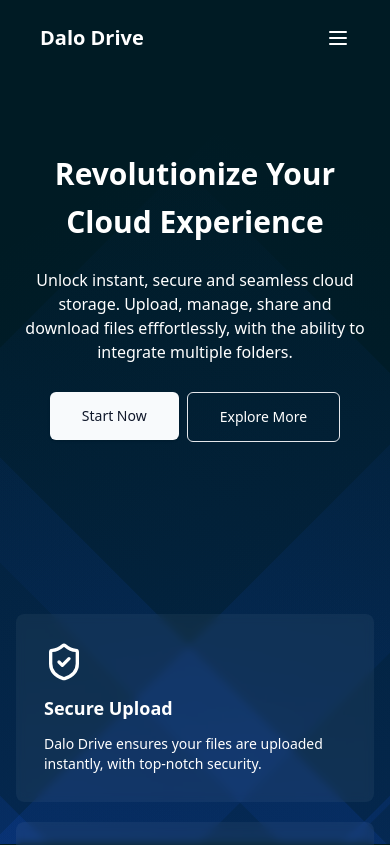
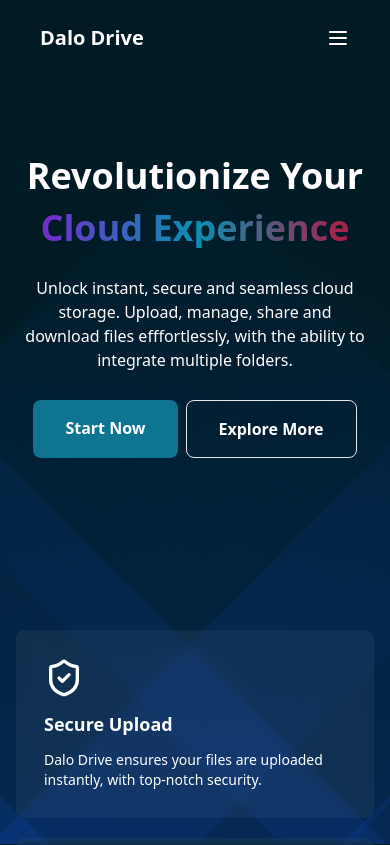
Before and after one commit to iamsuudi/dalo-drive, a Next.js app: page / in a window 390 px wide. Shown: the top 845 px of the page. Built offline with nearby package versions, Linux system fonts and the light colour scheme.

Commit message:
refactor: Chane hero color and update more ui

```diff
--- a/app/globals.css
+++ b/app/globals.css
@@ -1,3 +1,16 @@
 @tailwind base;
 @tailwind components;
 @tailwind utilities;
+
+body {
+	background-image: url("/Rect-Light.svg");
+	background-repeat: no-repeat;
+	background-size: cover;
+	background-position: center;
+	background-attachment: fixed;
+	min-height: 100dvh;
+	width: 100vw;
+	overflow-x: hidden;
+	display: flex;
+	flex-direction: column;
+}
--- a/app/layout.tsx
+++ b/app/layout.tsx
@@ -2,12 +2,12 @@ import type { Metadata } from "next";
 import "./globals.css";
 
 import { cn } from "@/lib/utils";
-import NavBar from "./NavBar";
-import Footer from "./Footer";
+import NavBar from "../components/NavBar";
+import Footer from "../components/Footer";
 import { ThemeProvider } from "@/components/theme-provider";
 
 export const metadata: Metadata = {
-	title: "Dalo File Uploader",
+	title: "Dalo Drive",
 	description: "Affordable, fast and secure file uploader",
 };
 
@@ -18,18 +18,7 @@ export default function RootLayout({
 }>) {
 	return (
 		<html lang="en">
-			<body
-				style={{
-					backgroundImage: 'url("/Rect-Light.svg")',
-					backgroundRepeat: "no-repeat",
-					backgroundSize: "cover",
-					backgroundPosition: "center",
-					backgroundAttachment: "fixed",
-					height: "full", // Example height, adjust as needed
-				}}
-				className={cn(
-					"min-h-screen bg-background font-sans antialiased w-screen overflow-x-hidden flex-col flex"
-				)}>
+			<body className={cn("min-h-screen font-sans antialiased")}>
 				<ThemeProvider
 					attribute="class"
 					defaultTheme="dark"
--- a/app/page.tsx
+++ b/app/page.tsx
@@ -1,11 +1,12 @@
 import { Button } from "@/components/ui/button";
 import { DatabaseBackup, ShieldCheck, Usb } from "lucide-react";
+import Link from "next/link";
 
 export default function Home() {
 	return (
 		<main className="flex flex-col items-center p-5 gap-7 w-full py-20">
-			<h1 className="sm:text-6xl text-3xl font-bold flex flex-col text-center gap-3">
-				Revolutionize Your <span>Cloud Experience</span>
+			<h1 className="sm:text-6xl text-4xl font-bold flex flex-col text-center gap-3">
+				Revolutionize Your <span className="bg-clip-text bg-gradient-to-r text-transparent from-purple-700 via-cyan-600 to-rose-700">Cloud Experience</span>
 			</h1>
 			<p className="max-w-xl text-center">
 				Unlock instant, secure and seamless cloud storage. Upload,
@@ -13,8 +14,12 @@ export default function Home() {
 				to integrate multiple folders.
 			</p>
 			<div className="flex gap-2">
-				<Button className="py-6 px-8">Start Now</Button>
-				<Button variant={"ghost"} className="py-6 px-8 border">Explore More</Button>
+				<Link href={"/dashboard"} className="py-4 px-8 bg-cyan-700 rounded-lg font-bold hover:cursor-pointer">
+					Start Now
+				</Link>
+				<Link href={"/"} className="py-4 px-8 border rounded-lg font-bold hover:cursor-pointer">
+					Explore More
+				</Link>
 			</div>
 
 			<div className="flex p-4 w-screen flex-wrap justify-center gap-5 mt-32">
--- a/app/Footer.tsx
+++ b/components/Footer.tsx
@@ -1,4 +1,5 @@
 import { GitHubLogoIcon, LinkedInLogoIcon } from "@radix-ui/react-icons";
+import Link from "next/link";
 
 export default function Footer() {
 	return (
@@ -6,11 +7,13 @@ export default function Footer() {
 			<p className="text-xs">@2024 Dalo Drive</p>
 			<ul className="flex gap-3">
 				<li>
-					<GitHubLogoIcon />
+					<Link href={"https://github.com/iamsuudi/dalo-drive"}>
+						<GitHubLogoIcon />
+					</Link>
 				</li>
-                <li>
+				<li>
 					<LinkedInLogoIcon />
-                </li>
+				</li>
 			</ul>
 		</footer>
 	);
--- a/app/NavBar.tsx
+++ b/components/NavBar.tsx
@@ -14,11 +14,12 @@ import {
 	Store,
 	Waypoints,
 } from "lucide-react";
+import Link from "next/link";
 
 function NavBar() {
 	return (
 		<header className="flex justify-between items-center px-10 py-6 max-w-screen-xl mx-auto w-full">
-			<p className="font-bold text-xl">Dalo Drive</p>
+			<Link href={"/"} className="font-bold text-xl">Dalo Drive</Link>
 
 			<ul className="lg:flex hidden text-sm gap-5">
 				<li>About</li>
--- /dev/null
+++ b/components/ui/toaster.tsx
@@ -0,0 +1,35 @@
+"use client"
+
+import {
+  Toast,
+  ToastClose,
+  ToastDescription,
+  ToastProvider,
+  ToastTitle,
+  ToastViewport,
+} from "@/components/ui/toast"
+import { useToast } from "@/components/ui/use-toast"
+
+export function Toaster() {
+  const { toasts } = useToast()
+
+  return (
+    <ToastProvider>
+      {toasts.map(function ({ id, title, description, action, ...props }) {
+        return (
+          <Toast key={id} {...props}>
+            <div className="grid gap-1">
+              {title && <ToastTitle>{title}</ToastTitle>}
+              {description && (
+                <ToastDescription>{description}</ToastDescription>
+              )}
+            </div>
+            {action}
+            <ToastClose />
+          </Toast>
+        )
+      })}
+      <ToastViewport />
+    </ToastProvider>
+  )
+}
--- a/package.json
+++ b/package.json
@@ -11,7 +11,10 @@
   "dependencies": {
     "@radix-ui/react-dropdown-menu": "^2.1.1",
     "@radix-ui/react-icons": "^1.3.0",
+    "@radix-ui/react-progress": "^1.1.0",
     "@radix-ui/react-slot": "^1.1.0",
+    "@radix-ui/react-toast": "^1.2.1",
+    "axios": "^1.7.4",
     "class-variance-authority": "^0.7.0",
     "clsx": "^2.1.1",
     "lucide-react": "^0.427.0",
```
Also changed, not shown: lib/actions.ts (added, +31 -0 lines), 1 other file (tests, documents, lock files or other folders).
